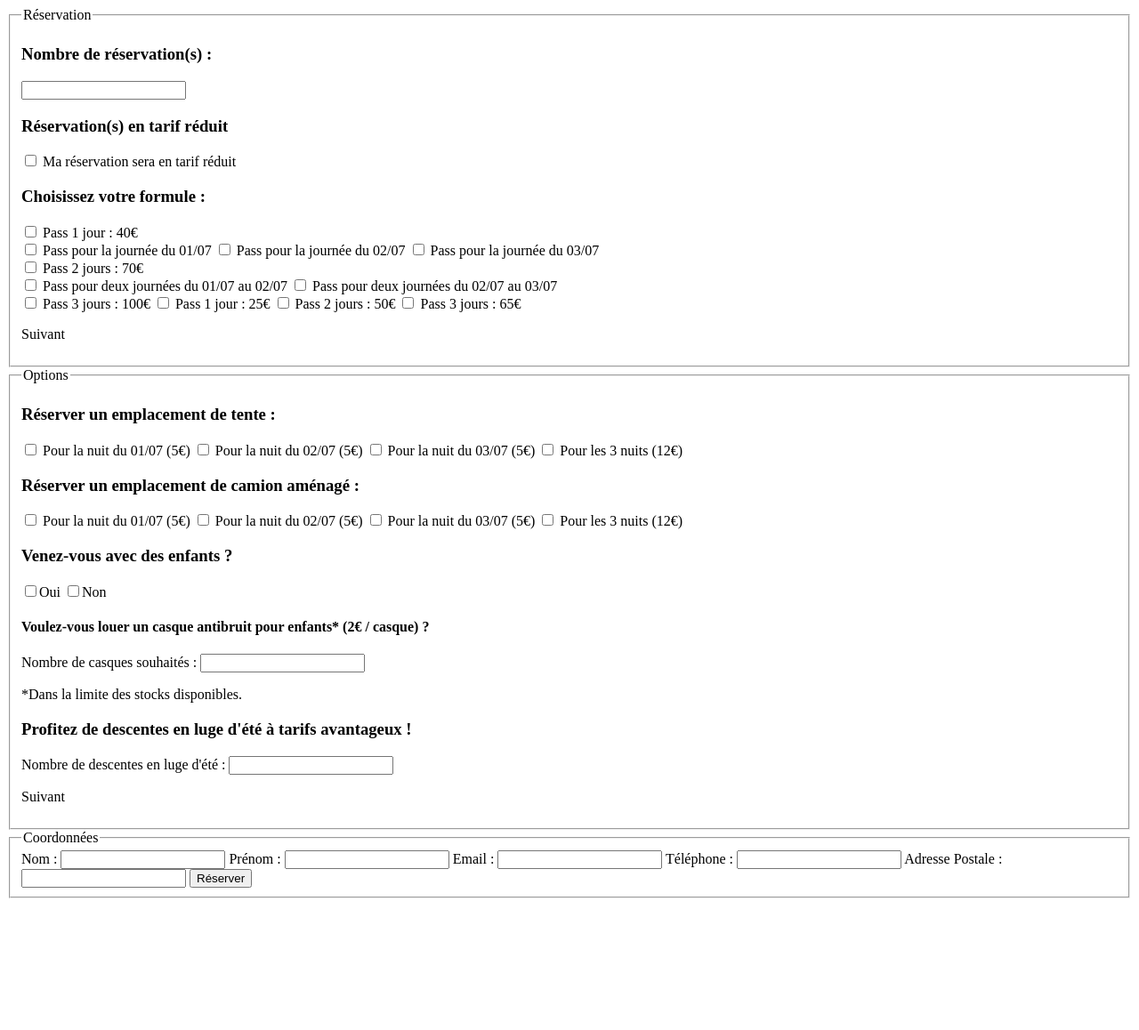
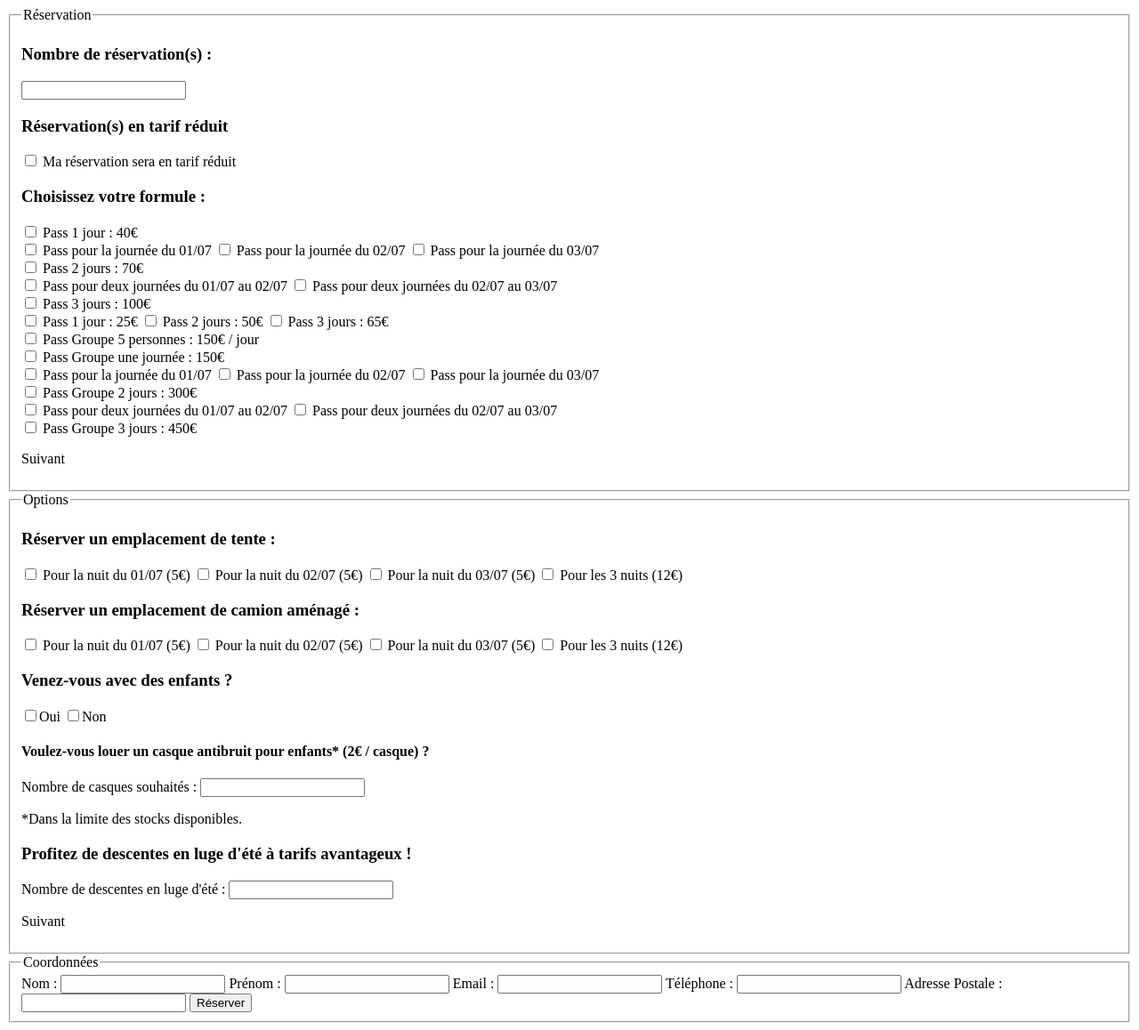
Before and after one commit to RaphaelLWD/Event-Festival-Vercors, a PHP site: page / in a window 1280 px wide. Shown: the whole page at 89% size. Before the commit the page ends 1010 px from the top, so only its background shows below. Run offline with PHP 8.4, Linux system fonts and the light colour scheme.

Commit message:
Premier jour

```diff
--- a/index.php
+++ b/index.php
@@ -26,7 +26,7 @@
             <label for="pass1jour">Pass 1 jour : 40€</label>
 
             <!-- Si case cochée, afficher le choix du jour -->
-            <section id="pass1jourDate">
+            <section id="pass1jourDate" class="displayNone displayBlock">
                 <input type="checkbox" name="passSelection" id="choixJour1">
                 <label for="choixJour1">Pass pour la journée du 01/07</label>
                 <input type="checkbox" name="passSelection" id="choixJour2">
@@ -39,28 +39,61 @@
             <label for="pass2jours">Pass 2 jours : 70€</label>
 
             <!-- Si case cochée, afficher le choix des jours -->
-            <section id="pass2joursDate">
+            <section id="pass2joursDate" class="displayNone displayBlock">
                 <input type="checkbox" name="passSelection" id="choixJour12">
-                <label for="choixJour1">Pass pour deux journées du 01/07 au 02/07</label>
+                <label for="choixJour12">Pass pour deux journées du 01/07 au 02/07</label>
                 <input type="checkbox" name="passSelection" id="choixJour23">
-                <label for="choixJour2">Pass pour deux journées du 02/07 au 03/07</label>
+                <label for="choixJour23">Pass pour deux journées du 02/07 au 03/07</label>
             </section>
 
             <input type="checkbox" name="passSelection" id="pass3jours">
             <label for="pass3jours">Pass 3 jours : 100€</label>
 
+            <section id="PassTarifsReduits" class="displayNone displayBlock">
+                <!-- tarifs réduits : à n'afficher que si tarif réduit est sélectionné -->
+                <input type="checkbox" name="passSelection" id="pass1jourReduit">
+                <label for="pass1jour">Pass 1 jour : 25€</label>
 
-            <!-- tarifs réduits : à n'afficher que si tarif réduit est sélectionné -->
-            <input type="checkbox" name="passSelection" id="pass1jour">
-            <label for="pass1jour">Pass 1 jour : 25€</label>
-            <input type="checkbox" name="passSelection" id="pass2jours">
-            <label for="pass2jours">Pass 2 jours : 50€</label>
-            <input type="checkbox" name="passSelection" id="pass3jours">
-            <label for="pass3jours">Pass 3 jours : 65€</label>
+
+                <input type="checkbox" name="passSelection" id="pass2joursReduit">
+                <label for="pass2jours">Pass 2 jours : 50€</label>
+                <input type="checkbox" name="passSelection" id="pass3joursReduit">
+                <label for="pass3jours">Pass 3 jours : 65€</label>
+            </section>
 
             <!-- FACULTATIF : ajouter un pass groupe (5 adultes : 150€ / jour) uniquement pass 1 jour -->
+            <input type="checkbox" name="passSelection" id="passGroupe">
+            <label for="passGroupe">Pass Groupe 5 personnes : 150€ / jour</label>
 
-            <p class="bouton" onclick="suivant('option')">Suivant</p>
+            <section id="passGroupeChoisi" class="displayNone displayBlock">
+                <!-- tarifs groupe selon nombres de jours: à n'afficher que si tarif groupe est sélectionné -->
+                <input type="checkbox" name="passSelection" id="passGroupe1jour">
+                <label for="passGroupe1jour">Pass Groupe une journée : 150€</label>
+
+                <section id="passGroupe1jourDate" class="displayNone displayBlock">
+                    <input type="checkbox" name="passSelection" id="choixGroupeJour1">
+                    <label for="choixGroupeJour1">Pass pour la journée du 01/07</label>
+                    <input type="checkbox" name="passSelection" id="choixGroupeJour2">
+                    <label for="choixGroupeJour2">Pass pour la journée du 02/07</label>
+                    <input type="checkbox" name="passSelection" id="choixGroupeJour3">
+                    <label for="choixGroupeJour3">Pass pour la journée du 03/07</label>
+                </section>
+
+                <input type="checkbox" name="passSelection" id="passGroupe2jour">
+                <label for="passGroupe2jours">Pass Groupe 2 jours : 300€</label>
+
+                <section id="passGroupe2joursDate" class="displayNone displayBlock">
+                    <input type="checkbox" name="passSelection" id="choixGroupeJour12">
+                    <label for="choixGroupeJour12">Pass pour deux journées du 01/07 au 02/07</label>
+                    <input type="checkbox" name="passSelection" id="choixGroupeJour23">
+                    <label for="choixGroupeJour23">Pass pour deux journées du 02/07 au 03/07</label>
+                </section>
+
+                <input type="checkbox" name="passSelection" id="passGroupe3jour">
+                <label for="passGroupe3jours">Pass Groupe 3 jours : 450€</label>
+            </section>
+
+            <p id="boutonSuivant" class="bouton" onclick="suivant('option')">Suivant</p>
         </fieldset>
         <fieldset id="options">
             <legend>Options</legend>
@@ -100,7 +133,7 @@
             <label for="NombreLugesEte">Nombre de descentes en luge d'été :</label>
             <input type="number" name="NombreLugesEte" id="NombreLugesEte">
 
-            <p class="bouton" onclick="suivant('coordonnees')">Suivant</p>
+            <p id="boutonCoordonnees" class="bouton" onclick="suivant('coordonnees')">Suivant</p>
         </fieldset>
         <fieldset id="coordonnees">
             <legend>Coordonnées</legend>
--- a/styles/style.css
+++ b/styles/style.css
@@ -0,0 +1,6 @@
+.displayNone{
+    display:none;
+}
+.displayBlock{
+    display:block;
+}
```
Also changed, not shown: javascript/modal.js (+27 -0 lines).
